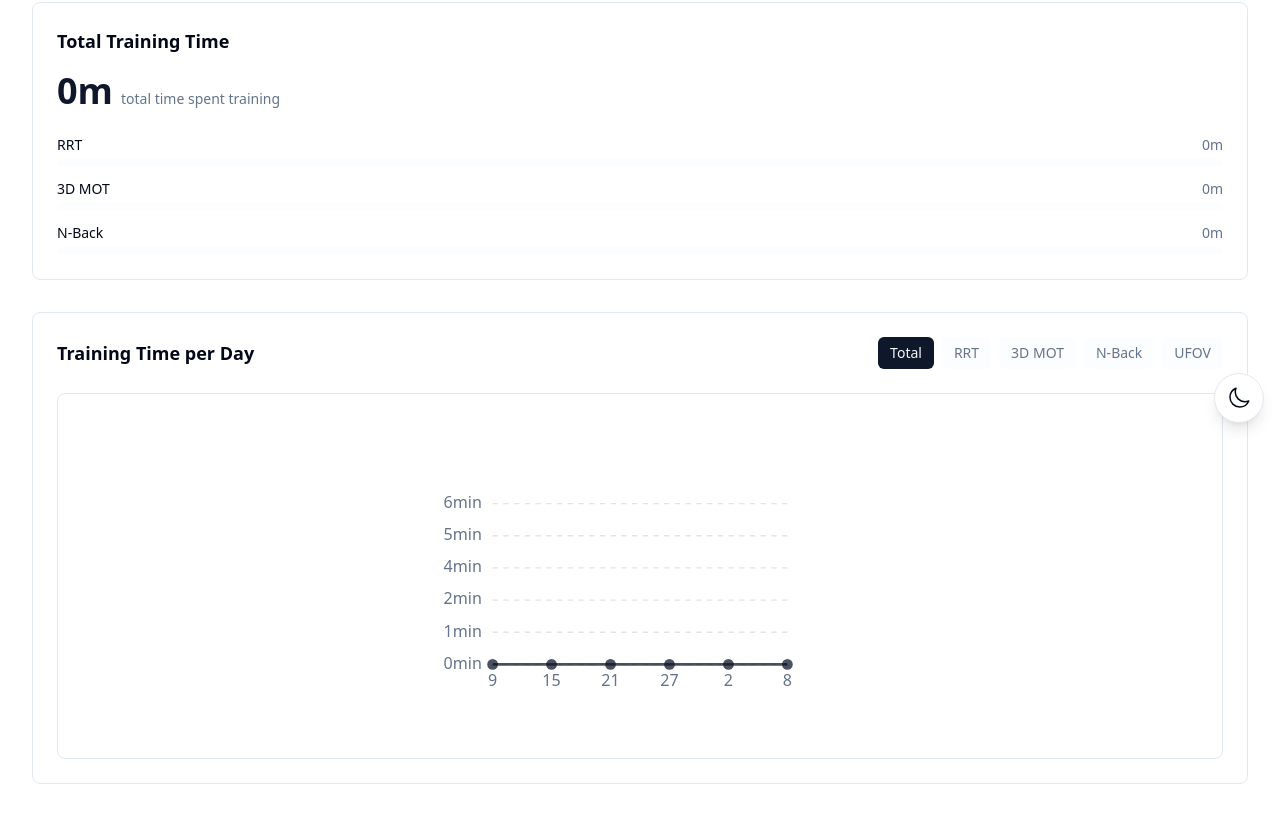
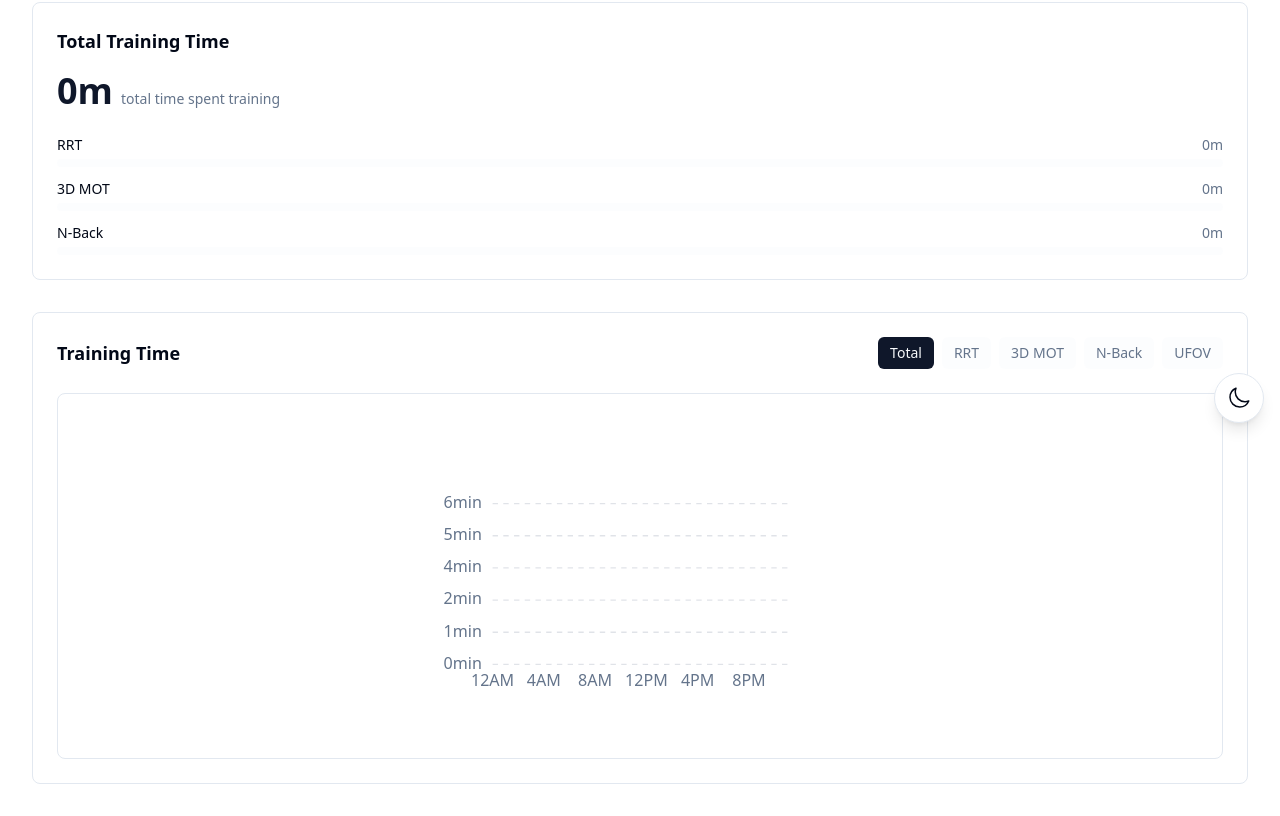
Before and after one commit to XD1amond/Brain, a React (Vite) app: page /#/analytics in a window 1280 px wide. Shown: the part 361-1177 px from the top of the page. Built offline with nearby package versions, Linux system fonts and the light colour scheme.

Commit message:
commit before massive change

```diff
--- a/src/components/Analytics.jsx
+++ b/src/components/Analytics.jsx
@@ -3,22 +3,37 @@ import { motion, AnimatePresence } from 'framer-motion';
 import { cn } from '@/lib/utils';
 import { useLocalStorage } from '@/hooks/useLocalStorage';
 import { getDateIntervals, formatDateLabel, getTodayDate } from '@/lib/dateUtils';
-function LineGraph({ title, color = "primary", maxValue = 100, unit = "", selectedPeriod = "week", metric, exercise }) {
+function LineGraph({ title, color = "primary", maxValue = 100, unit = "", selectedPeriod = "week", metric, exercise, selectedStimuli }) {
   // Load analytics from individual storages
   const [rrtAnalytics] = useLocalStorage('rrt_analytics', []);
   const [motAnalytics] = useLocalStorage('mot_analytics', []);
   const [nbackAnalytics] = useLocalStorage('nback_analytics', []);
   const [hoveredPoint, setHoveredPoint] = useState(null);
 
-  // Get analytics based on exercise type
+  // Get analytics based on exercise type and filters
   const getAnalytics = () => {
+    if (!exercise) return [];
+
     switch (exercise) {
       case 'rrt':
         return rrtAnalytics;
       case 'mot':
         return motAnalytics;
       case 'nback':
-        return nbackAnalytics;
+        if (!selectedStimuli) return nbackAnalytics;
+
+        // Get selected stimuli types
+        const selectedTypes = Object.entries(selectedStimuli)
+          .filter(([key, value]) => key !== 'any' && value)
+          .map(([key]) => key);
+
+        return nbackAnalytics.filter(session => {
+          // If "Any" is selected or no specific stimuli are selected, include all sessions
+          if (selectedStimuli.any || selectedTypes.length === 0) return true;
+
+          // Check if session has activeStimuli and if it has any of the selected stimuli types
+          return session.metrics.activeStimuli?.some(type => selectedTypes.includes(type)) ?? false;
+        });
       default:
         return [...rrtAnalytics, ...motAnalytics, ...nbackAnalytics];
     }
@@ -29,7 +44,7 @@ function LineGraph({ title, color = "primary", maxValue = 100, unit = "", select
   const dataPoints = dates.map(date => {
     const nextDate = new Date(date);
     if (selectedPeriod === 'today') {
-      nextDate.setHours(date.getHours() + 4); // Add 4 hours for today's intervals
+      nextDate.setHours(date.getHours() + 4); // Next 4-hour interval
     } else {
       nextDate.setDate(nextDate.getDate() + 1); // Add 1 day for other periods
     }
@@ -40,16 +55,34 @@ function LineGraph({ title, color = "primary", maxValue = 100, unit = "", select
       session.date < nextDate.getTime()
     );
 
-    // Calculate average value for the metric
+    // Calculate value based on metric type
     let value = 0;
     if (sessions.length > 0) {
+      if (metric === 'duration') {
+        // Sum up total duration for the period
+        value = sessions.reduce((sum, session) => sum + (session.duration || 0), 0);
+      } else if (metric === 'premisesCount' || metric === 'nBackLevel') {
+        // Use median for premises and nback level
+        const values = sessions.map(session => session.metrics[metric]).sort((a, b) => a - b);
+        const mid = Math.floor(values.length / 2);
+        value = values.length % 2 ? values[mid] : (values[mid - 1] + values[mid]) / 2;
+      } else if (metric === 'percentageCorrect') {
+        // Calculate average percentage correct
         value = sessions.reduce((sum, session) => sum + session.metrics[metric], 0) / sessions.length;
+      } else if (metric === 'timePerAnswer') {
+        // Calculate average time per answer
+        value = sessions.reduce((sum, session) => sum + session.metrics[metric], 0) / sessions.length;
+      } else if (metric === 'totalBalls' || metric === 'trackingBalls') {
+        // Use the last value for balls metrics
+        value = sessions[sessions.length - 1]?.metrics[metric] || 0;
+      }
     }
 
     return {
       x: date.getTime(),
       y: Math.round(value),
-      date
+      date,
+      hasSessions: sessions.length > 0
     };
   });
 
@@ -72,22 +105,27 @@ function LineGraph({ title, color = "primary", maxValue = 100, unit = "", select
   const graphWidth = width - padding * 2;
   const graphHeight = height - padding * 2;
 
-  // Create path from data points with dynamic scaling
-  const points = dataPoints.map((point, i) => {
-    const x = padding + (i * graphWidth) / Math.max(dataPoints.length - 1, 1);
-    const y = isNaN(point.y) ? padding + graphHeight : // Default to bottom of graph if NaN
-      padding + graphHeight - (Math.max(0, Math.min(1, (point.y - displayMin) / displayRange)) * graphHeight);
-    return { x, y: isNaN(y) ? padding + graphHeight : y }; // Extra safety check
+  // Filter out points with no value and create coordinates
+  const validDataPoints = dataPoints.filter(point => point.hasSessions);
+  const points = validDataPoints.map((point, i) => {
+    const x = padding + (i * graphWidth) / Math.max(validDataPoints.length - 1, 1);
+    const y = padding + graphHeight - (Math.max(0, Math.min(1, (point.y - displayMin) / displayRange)) * graphHeight);
+    return { x, y, data: point };
   });
 
-  // Filter out points with NaN values and create path
-  const validPoints = points.filter(p => !isNaN(p.y));
-  const pathD = validPoints.length > 0 ?
-    `M${validPoints.map(p => `${p.x},${p.y}`).join(' L')}` : '';
+  // Create path from valid points
+  const pathD = points.length > 0 ?
+    `M${points.map(p => `${p.x},${p.y}`).join(' L')}` : '';
 
   // Format date for display
   const formatDate = (date) => {
     if (hoveredPoint !== null) {
+      if (selectedPeriod === 'today') {
+        return date.toLocaleTimeString(undefined, {
+          hour: 'numeric',
+          minute: '2-digit'
+        });
+      }
       return date.toLocaleDateString(undefined, {
         month: 'short',
         day: 'numeric',
@@ -132,7 +170,10 @@ function LineGraph({ title, color = "primary", maxValue = 100, unit = "", select
             })}
 
             {/* X-axis labels */}
-            {dataPoints.map((point, i) => (
+            {dataPoints.map((point, i) =>
+              // Only show label if showLabel is true or if it's not today view
+              selectedPeriod === 'today' ? (
+                point.date.showLabel && (
                   <text
                     key={i}
                     x={padding + (i * graphWidth) / (dataPoints.length - 1)}
@@ -142,7 +183,19 @@ function LineGraph({ title, color = "primary", maxValue = 100, unit = "", select
                   >
                     {formatDateLabel(point.date, selectedPeriod)}
                   </text>
-            ))}
+                )
+              ) : (
+                <text
+                  key={i}
+                  x={padding + (i * graphWidth) / (dataPoints.length - 1)}
+                  y={height - padding + 16}
+                  textAnchor="middle"
+                  className="text-xs fill-muted-foreground"
+                >
+                  {formatDateLabel(point.date, selectedPeriod)}
+                </text>
+              )
+            )}
 
             {/* Line */}
             <path
@@ -150,17 +203,44 @@ function LineGraph({ title, color = "primary", maxValue = 100, unit = "", select
               fill="none"
               stroke={`hsl(var(--${color}))`}
               strokeWidth="2"
-              className="opacity-75"
+              className="opacity-90 dark:stroke-foreground"
             />
 
             {/* Area under the line */}
+            {points.length > 1 && (
               <path
-              d={pathD ? `${pathD} L${width - padding},${height - padding} L${padding},${height - padding} Z` : ''}
+                d={`${pathD} L${points[points.length - 1].x},${height - padding} L${points[0].x},${height - padding} Z`}
                 fill={`hsl(var(--${color}))`}
-              className="opacity-10"
+                className="opacity-20 dark:opacity-30 dark:fill-foreground"
+              />
+            )}
+
+            {/* Hover area for entire graph */}
+            <rect
+              x={padding}
+              y={padding}
+              width={graphWidth}
+              height={graphHeight}
+              fill="transparent"
+              onMouseMove={(e) => {
+                const rect = e.currentTarget.getBoundingClientRect();
+                const x = e.clientX - rect.left;
+                const relativeX = (x - padding) / graphWidth;
+                if (points.length > 0) {
+                  const index = Math.min(
+                    Math.floor(relativeX * points.length),
+                    points.length - 1
+                  );
+                  if (index >= 0) {
+                    setHoveredPoint(index);
+                  }
+                }
+              }}
+              onMouseLeave={() => setHoveredPoint(null)}
+              className="cursor-crosshair"
             />
 
-            {/* Data points and hover targets */}
+            {/* Data points */}
             {points.map((point, i) => (
               <g key={i}>
                 <circle
@@ -168,16 +248,7 @@ function LineGraph({ title, color = "primary", maxValue = 100, unit = "", select
                   cy={point.y}
                   r="4"
                   fill={`hsl(var(--${color}))`}
-                  className="opacity-75"
-                />
-                <circle
-                  cx={point.x}
-                  cy={point.y}
-                  r="12"
-                  fill="transparent"
-                  onMouseEnter={() => setHoveredPoint(i)}
-                  onMouseLeave={() => setHoveredPoint(null)}
-                  className="cursor-pointer"
+                  className="opacity-90 stroke-2 stroke-background dark:stroke-card dark:fill-foreground"
                 />
                 {hoveredPoint === i && (
                   <g>
@@ -196,7 +267,7 @@ function LineGraph({ title, color = "primary", maxValue = 100, unit = "", select
                       textAnchor="middle"
                       className="text-xs fill-popover-foreground font-medium"
                     >
-                      {dataPoints[i].y}{unit}
+                      {point.data.y}{unit}
                     </text>
                     <text
                       x={point.x}
@@ -204,7 +275,7 @@ function LineGraph({ title, color = "primary", maxValue = 100, unit = "", select
                       textAnchor="middle"
                       className="text-[10px] fill-muted-foreground"
                     >
-                      {formatDate(dataPoints[i].date)}
+                      {formatDate(point.data.date)}
                     </text>
                   </g>
                 )}
@@ -238,12 +309,22 @@ function RRTContent({ selectedPeriod }) {
   return (
     <div className="space-y-6">
       <LineGraph
-        title="Premises Over Time"
+        title="Accuracy"
+        color="green"
+        maxValue={100}
+        unit="%"
+        selectedPeriod={selectedPeriod}
+        metric="percentageCorrect"
+        exercise="rrt"
+      />
+      <LineGraph
+        title="Premises"
         color="primary"
         maxValue={10}
         unit=""
         selectedPeriod={selectedPeriod}
         metric="premisesCount"
+        exercise="rrt"
       />
       <LineGraph
         title="Average Time per Answer"
@@ -252,14 +333,7 @@ function RRTContent({ selectedPeriod }) {
         unit="s"
         selectedPeriod={selectedPeriod}
         metric="timePerAnswer"
-      />
-      <LineGraph
-        title="Average Percentage Correct"
-        color="green"
-        maxValue={100}
-        unit="%"
-        selectedPeriod={selectedPeriod}
-        metric="percentageCorrect"
+        exercise="rrt"
       />
     </div>
   );
@@ -269,40 +343,70 @@ function MOTContent({ selectedPeriod }) {
   return (
     <div className="space-y-6">
       <LineGraph
-        title="Average Percentage Correct"
+        title="Accuracy"
         color="green"
         maxValue={100}
         unit="%"
         selectedPeriod={selectedPeriod}
         metric="percentageCorrect"
+        exercise="mot"
       />
       <LineGraph
-        title="Average Total Balls"
+        title="Total Balls"
         color="blue"
         maxValue={20}
         unit=""
         selectedPeriod={selectedPeriod}
         metric="totalBalls"
+        exercise="mot"
       />
       <LineGraph
-        title="Average Tracking Balls"
+        title="Tracking Balls"
         color="purple"
         maxValue={10}
         unit=""
         selectedPeriod={selectedPeriod}
         metric="trackingBalls"
+        exercise="mot"
       />
     </div>
   );
 }
 
 function NBackContent({ selectedPeriod }) {
-  const [gridType, setGridType] = useState('3d');
-  const [stimuliCount, setStimuliCount] = useState(1);
+  const [gridType, setGridType] = useState('2d');
+  const [selectedStimuli, setSelectedStimuli] = useState({
+    any: true,
+    position: false,
+    color: false,
+    audio: false,
+    shape: false,
+    number: false
+  });
+
+  const handleStimuliChange = (key) => {
+    if (key === 'any') {
+      setSelectedStimuli(prev => prev.any ? {
+        any: false,
+        position: false,
+        color: false,
+        audio: false,
+        shape: false,
+        number: false
+      } : { any: true });
+    } else {
+      setSelectedStimuli(prev => ({
+        ...prev,
+        any: false,
+        [key]: !prev[key]
+      }));
+    }
+  };
 
   return (
     <div className="space-y-6">
-      <div className="flex flex-wrap gap-4 p-4 rounded-lg bg-accent/10">
+      <div className="flex flex-col gap-4 p-4 rounded-lg bg-accent/10">
+        <div className="flex flex-wrap gap-4">
           <div className="inline-flex p-1 bg-background rounded-md shadow-sm">
             <button
               onClick={() => setGridType('3d')}
@@ -323,34 +427,62 @@ function NBackContent({ selectedPeriod }) {
               2D Grid
             </button>
           </div>
-        <div className="flex items-center gap-3">
-          <span className="text-sm font-medium">Stimuli:</span>
-          <select
-            value={stimuliCount}
-            onChange={(e) => setStimuliCount(Number(e.target.value))}
-            className="bg-background border rounded-md px-3 py-2 text-sm focus:ring-2 focus:ring-primary/20 outline-none"
+        </div>
+
+        <div className="space-y-2">
+          <div className="text-sm font-medium">Stimuli:</div>
+          <div className="grid grid-cols-2 gap-2">
+            <label className="flex items-center space-x-3 p-3 rounded-lg hover:bg-muted/50 transition-colors">
+              <input
+                type="checkbox"
+                checked={selectedStimuli.any}
+                onChange={() => handleStimuliChange('any')}
+                className="form-checkbox"
+              />
+              <span>Any</span>
+            </label>
+            {['position', 'color', 'audio', 'shape', 'number'].map((type) => (
+              <label
+                key={type}
+                className={cn(
+                  "flex items-center space-x-3 p-3 rounded-lg transition-colors",
+                  selectedStimuli.any
+                    ? "opacity-50 cursor-not-allowed"
+                    : "hover:bg-muted/50 cursor-pointer"
+                )}
               >
-            {[1, 2, 3, 4, 5].map(num => (
-              <option key={num} value={num}>{num}</option>
+                <input
+                  type="checkbox"
+                  checked={selectedStimuli[type] || false}
+                  onChange={() => handleStimuliChange(type)}
+                  className="form-checkbox"
+                  disabled={selectedStimuli.any}
+                />
+                <span className="capitalize">{type}</span>
+              </label>
             ))}
-          </select>
+          </div>
         </div>
       </div>
       <LineGraph
-        title="N-Back Level Progress"
+        title="N-Back Level"
         color="yellow"
         maxValue={5}
         unit=""
         selectedPeriod={selectedPeriod}
         metric="nBackLevel"
+        exercise="nback"
+        selectedStimuli={selectedStimuli}
       />
       <LineGraph
-        title="Percentage Correct Over Time"
+        title="Accuracy"
         color="green"
         maxValue={100}
         unit="%"
         selectedPeriod={selectedPeriod}
         metric="percentageCorrect"
+        exercise="nback"
+        selectedStimuli={selectedStimuli}
       />
     </div>
   );
@@ -391,21 +523,16 @@ function TimeGraph({ selectedPeriod }) {
       }
 
       // Get sessions based on selected exercise
-      let sessions = [];
-      if (selectedExercise === 'total') {
-        sessions = [...rrtAnalytics, ...motAnalytics, ...nbackAnalytics].filter(session =>
+      const sessions = (selectedExercise === 'total'
+        ? [...rrtAnalytics, ...motAnalytics, ...nbackAnalytics]
+        : selectedExercise === 'rrt' ? rrtAnalytics
+        : selectedExercise === 'mot' ? motAnalytics
+        : selectedExercise === 'nback' ? nbackAnalytics
+        : []
+      ).filter(session =>
         session.date >= date.getTime() &&
         session.date < nextDate.getTime()
       );
-      } else {
-        const analytics = selectedExercise === 'rrt' ? rrtAnalytics :
-                         selectedExercise === 'mot' ? motAnalytics :
-                         selectedExercise === 'nback' ? nbackAnalytics : [];
-        sessions = analytics.filter(session =>
-          session.date >= date.getTime() &&
-          session.date < nextDate.getTime()
-        );
-      }
 
       // Calculate total duration in minutes
       const duration = sessions.reduce((sum, session) => sum + (session.duration || 0), 0);
@@ -421,7 +548,7 @@ function TimeGraph({ selectedPeriod }) {
   return (
     <div className="p-6 rounded-lg border bg-card text-card-foreground">
       <div className="flex items-center justify-between mb-6">
-        <h3 className="text-lg font-semibold">Training Time per Day</h3>
+        <h3 className="text-lg font-semibold">Training Time</h3>
         <div className="flex gap-2">
           {exercises.map(exercise => (
             <button
@@ -449,7 +576,7 @@ function TimeGraph({ selectedPeriod }) {
         unit="min"
         selectedPeriod={selectedPeriod}
         metric="duration"
-        exercise={selectedExercise === 'total' ? null : selectedExercise}
+        exercise={selectedExercise}
       />
     </div>
   );
@@ -551,11 +678,12 @@ function GeneralContent({ selectedPeriod }) {
 }
 
 function TabContent({ tab }) {
-  const [selectedPeriod, setSelectedPeriod] = useState('month');
+  const [selectedPeriod, setSelectedPeriod] = useState('today');
 
   return (
     <div className="mt-8 space-y-8">
-      {/* Time Period Selector */}
+      {/* Time Period Selector - Hide for UFOV */}
+      {tab !== 'ufov' && (
         <div className="inline-flex p-1 bg-accent/20 rounded-lg">
           {timePeriods.map((period) => (
             <button
@@ -572,6 +700,7 @@ function TabContent({ tab }) {
             </button>
           ))}
         </div>
+      )}
 
       {/* Tab-specific content */}
       {tab === 'general' && <GeneralContent selectedPeriod={selectedPeriod} />}
--- a/src/components/exercises/MOT.jsx
+++ b/src/components/exercises/MOT.jsx
@@ -285,7 +285,7 @@ export default function MOT() {
 
     // Record analytics data only if we have a start time
     if (startTime) {
-      const duration = Math.round((Date.now() - startTime) / 1000 / 60); // Convert to minutes
+      const duration = (Date.now() - startTime) / 1000 / 60; // Convert ms to minutes
       const session = {
         exercise: 'mot',
         timestamp: Date.now(),
--- a/src/components/exercises/NBack.jsx
+++ b/src/components/exercises/NBack.jsx
@@ -262,6 +262,7 @@ export default function NBack() {
   });
 
   const [isPlaying, setIsPlaying] = useState(false);
+  const [startTime, setStartTime] = useState(null);
   const audioContext = useRef(null);
 
   const generateStimulus = useCallback(() => {
@@ -591,15 +592,29 @@ export default function NBack() {
                 const totalAttempts = enabledScores.reduce((sum, [_, score]) => sum + score.total, 0);
                 const percentageCorrect = totalAttempts > 0 ? (totalCorrect / totalAttempts) * 100 : 0;
 
+                // Get active stimuli types
+                const activeStimuli = Object.entries(settings.stimuli)
+                  .filter(([_, enabled]) => enabled)
+                  .map(([type]) => type);
+
+                // Get active audio types
+                const activeAudioTypes = Object.entries(settings.audioTypes)
+                  .filter(([_, enabled]) => enabled)
+                  .map(([type]) => type);
+
                 // Record analytics to local storage
                 const session = {
                   exercise: 'nback',
                   timestamp: Date.now(),
                   date: getTodayDate(),
-                  duration: Math.round((sequence.length * (settings.displayDuration + settings.delayDuration)) / 1000 / 60), // Convert to minutes
+                  duration: (Date.now() - startTime) / 1000 / 60, // Convert ms to minutes
                   metrics: {
                     nBackLevel: settings.nBack,
-                    percentageCorrect
+                    percentageCorrect,
+                    activeStimuli,
+                    stimuliCount: activeStimuli.length,
+                    audioTypes: activeAudioTypes,
+                    audioTypesCount: activeAudioTypes.length
                   }
                 };
                 setNbackAnalytics(prev => [...prev, session]);
@@ -607,8 +622,10 @@ export default function NBack() {
                 // Reset game state
                 setSequence([]);
                 setCurrent(null);
+                setStartTime(null);
               } else {
                 setIsPlaying(true);
+                setStartTime(Date.now());
               }
             }}
             className={cn(
--- a/src/lib/dateUtils.js
+++ b/src/lib/dateUtils.js
@@ -12,13 +12,15 @@ export const getDateIntervals = (selectedPeriod) => {
 
   switch (selectedPeriod) {
     case 'today':
-      // For today, show hourly intervals from midnight to current hour
-      const currentHour = now.getHours();
-      return Array.from({ length: currentHour + 1 }, (_, i) => {
+      // For today, show 24 hours with 4-hour interval labels
+      const dates = Array.from({ length: 24 }, (_, i) => {
         const date = new Date(startOfDay);
         date.setHours(i);
+        // Add a property to indicate if this should show a label
+        date.showLabel = i % 4 === 0;
         return date;
       });
+      return dates;
     case 'week':
       return Array.from({ length: 7 }, (_, i) => {
         const date = new Date(startOfDay);
```
Lines whose indentation alone changed are shown as unchanged.
